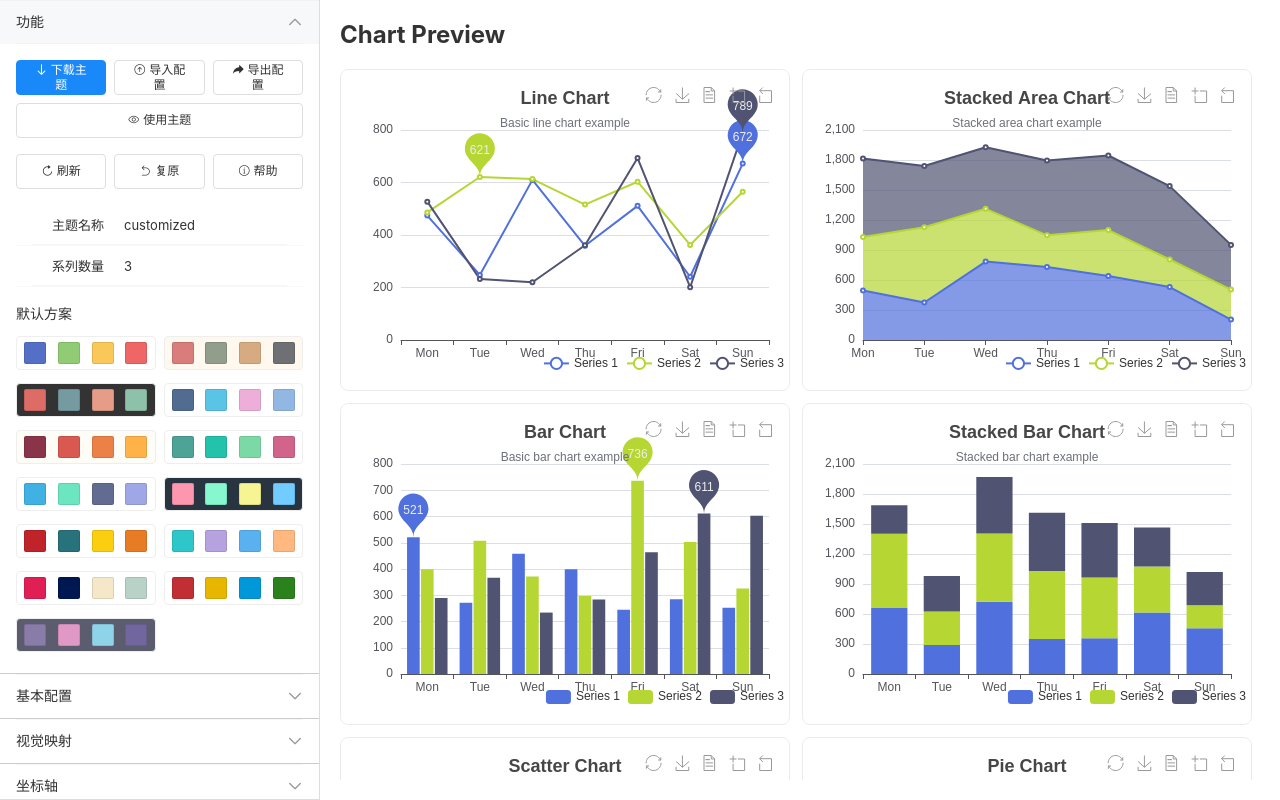
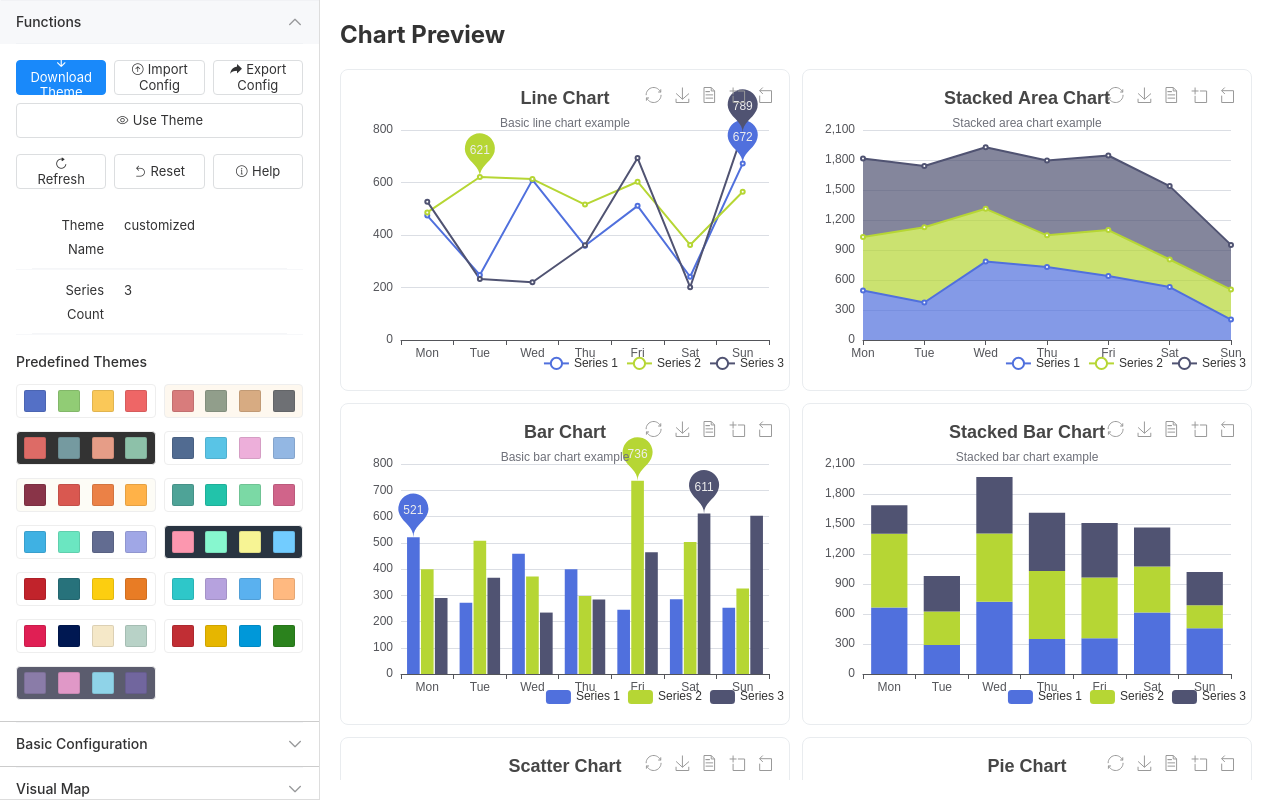
Before and after one commit to apache/echarts-theme-builder, a Vue app: page / in a window 1280 px wide. Built offline with nearby package versions, Linux system fonts and the light colour scheme.

Commit message:
feat: update theme panel

```diff
--- a/src/components/ThemePanel.vue
+++ b/src/components/ThemePanel.vue
@@ -2,60 +2,60 @@
   <div class="theme-panel">
     <!-- Functions Section -->
     <van-collapse v-model="activeNames">
-      <van-collapse-item title="功能" name="functions">
+      <van-collapse-item :title="$t('panel.functions')" name="functions">
         <div class="panel-content">
           <!-- Action Buttons -->
           <div class="action-buttons">
             <van-button type="primary" @click="downloadTheme">
               <van-icon name="down" />
-              下载主题
+              {{ $t('panel.download') }}
             </van-button>
             <van-button @click="importConfig">
               <van-icon name="upgrade" />
-              导入配置
+              {{ $t('panel.import') }}
             </van-button>
             <van-button @click="exportConfig">
               <van-icon name="share" />
-              导出配置
+              {{ $t('panel.export') }}
             </van-button>
             <van-button @click="showThemeCode">
               <van-icon name="eye-o" />
-              使用主题
+              {{ $t('panel.showCode') }}
             </van-button>
           </div>
 
           <div class="action-buttons">
             <van-button @click="refreshCharts">
               <van-icon name="replay" />
-              刷新
+              {{ $t('common.refresh') }}
             </van-button>
             <van-button @click="resetTheme">
               <van-icon name="revoke" />
-              复原
+              {{ $t('common.reset') }}
             </van-button>
             <van-button @click="showHelp">
               <van-icon name="info-o" />
-              帮助
+              {{ $t('common.help') }}
             </van-button>
           </div>
 
           <!-- Theme Name and Series Count -->
           <van-field
             v-model="themeName"
-            label="主题名称"
-            placeholder="请输入主题名称"
+            :label="$t('panel.themeName')"
+            :placeholder="$t('panel.themePlaceholder')"
           />
 
           <van-field
             v-model.number="theme.seriesCnt"
             type="number"
-            label="系列数量"
-            placeholder="请输入系列数量"
+            :label="$t('panel.seriesCount')"
+            :placeholder="$t('panel.seriesPlaceholder')"
           />
 
           <!-- Predefined Themes -->
           <div class="predefined-themes">
-            <h4>默认方案</h4>
+            <h4>{{ $t('panel.preDefinedThemes') }}</h4>
             <div class="theme-grid">
               <div
                 v-for="(themeItem, index) in preDefinedThemes"
@@ -78,57 +78,57 @@
       </van-collapse-item>
 
       <!-- Basic Configuration -->
-      <van-collapse-item title="基本配置" name="basic">
+      <van-collapse-item :title="$t('panel.basicConfig')" name="basic">
         <div class="panel-content">
           <ColorPicker
             v-model="theme.backgroundColor"
-            label="背景"
+            :label="$t('colors.background')"
           />
           <ColorPicker
             v-model="theme.titleColor"
-            label="标题"
+            :label="$t('colors.title')"
           />
           <ColorPicker
             v-model="theme.subtitleColor"
-            label="副标题"
+            :label="$t('colors.subtitle')"
           />
           <ColorList
             v-model="theme.color"
-            label="主题"
+            :label="$t('colors.theme')"
           />
           <ColorPicker
             v-model="theme.markTextColor"
-            label="标签文字"
+            :label="$t('colors.markText')"
           />
           <van-field
             v-model.number="theme.borderWidth"
             type="number"
-            label="描边粗细"
+            :label="$t('colors.borderWidth')"
           />
           <ColorPicker
             v-model="theme.borderColor"
-            label="描边"
+            :label="$t('colors.border')"
           />
         </div>
       </van-collapse-item>
 
       <!-- Visual Map -->
-      <van-collapse-item title="视觉映射" name="visualMap">
+      <van-collapse-item :title="$t('panel.visualMap')" name="visualMap">
         <div class="panel-content">
           <ColorList
             v-model="theme.visualMapColor"
-            label="视觉映射"
+            :label="$t('colors.visualMapColor')"
           />
         </div>
       </van-collapse-item>
 
       <!-- Coordinate Axis -->
-      <van-collapse-item title="坐标轴" name="axis">
+      <van-collapse-item :title="$t('panel.axis')" name="axis">
         <div class="panel-content">
-          <van-field label="坐标轴设置">
+          <van-field :label="$t('panel.axis')">
             <template #input>
               <van-checkbox v-model="theme.axisSeperateSetting" @change="onAxisSettingChange">
-                为不同类型坐标轴分别设置
+                {{ $t('panel.separateAxisSetting') }}
               </van-checkbox>
             </template>
           </van-field>
@@ -138,35 +138,35 @@
             :key="index"
             class="axis-group"
           >
-            <h4 v-if="axis.type !== 'all'">{{ axis.name }}</h4>
+            <h4 v-if="axis.type !== 'all'">{{ $t(`axis.${axis.type}Axis`) }}</h4>
 
             <ColorPicker
               v-model="axis.axisLineColor"
-              :label="'轴线'"
+              :label="$t('colors.axisLine')"
               :can-disable="true"
               v-model:enabled="axis.axisLineShow"
             />
             <ColorPicker
               v-model="axis.axisTickColor"
-              :label="'刻度'"
+              :label="$t('colors.axisTick')"
               :can-disable="true"
               v-model:enabled="axis.axisTickShow"
             />
             <ColorList
               v-model="axis.splitLineColor"
-              :label="'网格'"
+              :label="$t('colors.splitLine')"
               :can-disable="true"
               v-model:enabled="axis.splitLineShow"
             />
             <ColorList
               v-model="axis.splitAreaColor"
-              :label="'填充'"
+              :label="$t('colors.splitArea')"
               :can-disable="true"
               v-model:enabled="axis.splitAreaShow"
             />
             <ColorPicker
               v-model="axis.axisLabelColor"
-              :label="'文字'"
+              :label="$t('colors.axisLabel')"
               :can-disable="true"
               v-model:enabled="axis.axisLabelShow"
             />
@@ -175,25 +175,25 @@
       </van-collapse-item>
 
       <!-- Legend -->
-      <van-collapse-item title="图例" name="legend">
+      <van-collapse-item :title="$t('panel.legend')" name="legend">
         <div class="panel-content">
           <ColorPicker
             v-model="theme.legendTextColor"
-            label="文字"
+            :label="$t('colors.legendText')"
           />
         </div>
       </van-collapse-item>
 
       <!-- Toolbox -->
-      <van-collapse-item title="工具箱" name="toolbox">
+      <van-collapse-item :title="$t('panel.toolbox')" name="toolbox">
         <div class="panel-content">
           <ColorPicker
             v-model="theme.toolboxColor"
-            label="图标"
+            :label="$t('colors.toolbox')"
           />
           <ColorPicker
             v-model="theme.toolboxEmphasisColor"
-            label="悬停"
+            :label="$t('colors.toolboxEmphasis')"
           />
         </div>
       </van-collapse-item>
@@ -419,6 +419,10 @@ import ColorList from './ColorList.vue'
 import type ChartPreviewPanel from './ChartPreviewPanel.vue'
 import { downloadJsonFile, downloadJsFile, copyToClipboard } from '../utils/download'
 import { showToast, showDialog } from 'vant'
+import { useI18n } from 'vue-i18n'
+
+// Initialize i18n and localization
+const { t } = useI18n()
 
 // Props
 interface Props {
@@ -447,11 +451,11 @@ const downloadTheme = async () => {
     // Show format selection dialog using action sheet style
     try {
       await showDialog({
-        title: '选择下载格式',
-        message: '请选择要下载的主题文件格式：',
+        title: t('modals.formatSelection'),
+        message: t('modals.formatSelectionMsg'),
         showCancelButton: true,
-        confirmButtonText: 'JavaScript 文件',
-        cancelButtonText: 'JSON 文件'
+        confirmButtonText: t('modals.jsFormat'),
+        cancelButtonText: t('modals.jsonFormat')
       })
 
       // User chose JavaScript
@@ -465,7 +469,7 @@ const downloadTheme = async () => {
   } catch (error) {
     console.error('Download failed:', error)
     showToast({
-      message: '下载失败，请重试',
+      message: t('modals.downloadFailed'),
       type: 'fail'
     })
   }
@@ -476,14 +480,14 @@ const showUsageInstructions = (format: 'js' | 'json', filename: string) => {
 
   if (format === 'js') {
     showDialog({
-      title: 'JavaScript 主题文件使用方法',
+      title: t('modals.jsUsageTitle'),
       message: `<div style="text-align: left; padding: 5px 0;">
           <ol style="margin: 0; line-height: 1">
-            <li>将下载的 <code style="background: #f0f0f0; padding: 2px 6px; border-radius: 3px; font-family: Monaco, monospace;">${filename}.js</code> 文件保存到项目中</li>
-            <li>在 HTML 中引入此文件：<br/><code style="background: #f0f0f0; padding: 4px 8px; border-radius: 3px; font-family: Monaco, monospace; display: inline-block; margin-top: 6px;">&lt;script src="${filename}.js"&gt;&lt;/script&gt;</code></li>
-            <li>创建图表时使用主题：<br/><code style="background: #f0f0f0; padding: 4px 8px; border-radius: 3px; font-family: Monaco, monospace; display: inline-block; margin-top: 6px;">echarts.init(dom, '${themeNameDisplay}')</code></li>
+            <li>${t('modals.jsUsageStep1').replace('{filename}', `<code style="background: #f0f0f0; padding: 2px 6px; border-radius: 3px; font-family: Monaco, monospace;">${filename}.js</code>`)}</li>
+            <li>${t('modals.jsUsageStep2')}<br/><code style="background: #f0f0f0; padding: 4px 8px; border-radius: 3px; font-family: Monaco, monospace; display: inline-block; margin-top: 6px;">&lt;script src="${filename}.js"&gt;&lt;/script&gt;</code></li>
+            <li>${t('modals.jsUsageStep3')}<br/><code style="background: #f0f0f0; padding: 4px 8px; border-radius: 3px; font-family: Monaco, monospace; display: inline-block; margin-top: 6px;">echarts.init(dom, '${themeNameDisplay}')</code></li>
           </ol>
-          <p style="margin: 0; color: #666; font-size: 14px; line-height: 1; background: #f8f9fa; padding: 10px; border-radius: 4px; border-left: 3px solid #1989fa;">💡 第二个参数是在 JS 文件中注册的主题名称。</p>
+          <p style="margin: 0; color: #666; font-size: 14px; line-height: 1; background: #f8f9fa; padding: 10px; border-radius: 4px; border-left: 3px solid #1989fa;">${t('modals.jsUsageTip')}</p>
         </div>`,
       allowHtml: true,
       confirmButtonText: '好的'
@@ -518,13 +522,13 @@ const exportConfig = async () => {
     downloadJsonFile(configData, filename)
 
     showToast({
-      message: '配置导出成功！',
+      message: t('modals.exportSuccess'),
       type: 'success'
     })
   } catch (error) {
     console.error('Export failed:', error)
     showToast({
-      message: '导出失败，请重试',
+      message: t('modals.exportFailed'),
       type: 'fail'
     })
   }
@@ -534,7 +538,7 @@ const refreshCharts = () => {
   if (props.chartPreviewRef?.updateCharts) {
     props.chartPreviewRef.updateCharts()
     showToast({
-      message: '图表已刷新',
+      message: t('modals.chartsRefreshed'),
       type: 'success'
     })
   }
@@ -544,12 +548,12 @@ const resetTheme = async () => {
   try {
     await showDialog({
       title: '确认重置',
-      message: '确定要重置为默认主题吗？此操作不可撤销。',
+      message: t('modals.resetConfirm'),
     })
 
     themeStore.resetTheme()
     showToast({
-      message: '主题已重置',
+      message: t('modals.themeReset'),
       type: 'success'
     })
   } catch {
@@ -566,7 +570,7 @@ const showThemeCode = async () => {
     try {
       await showDialog({
         title: '主题代码预览',
-        message: '选择要查看的代码格式：',
+        message: t('modals.selectCodeFormat'),
         showCancelButton: true,
         confirmButtonText: 'JavaScript 格式',
         cancelButtonText: 'JSON 格式'
@@ -756,7 +760,7 @@ const handleFileImport = async (event: Event) => {
 .action-buttons .van-button {
   flex: 1;
   min-width: 80px;
-  font-size: 12px;
+  font-size: 13px;
 }
 
 .predefined-themes {
@@ -816,7 +820,7 @@ const handleFileImport = async (event: Event) => {
   margin: 0 0 12px 0;
   font-size: 14px;
   font-weight: 500;
-  color: #323233;
+  color: rgb(41, 60, 85);
 }
 
 /* Custom Vant styles */
--- a/src/main.ts
+++ b/src/main.ts
@@ -14,8 +14,10 @@ import {
 import 'vant/lib/index.css'
 import './style.css'
 import App from './App.vue'
+import i18n from './i18n'
 
 const app = createApp(App)
+app.use(i18n)
 app.use(Col)
 app.use(Row)
 app.use(Collapse)
```
